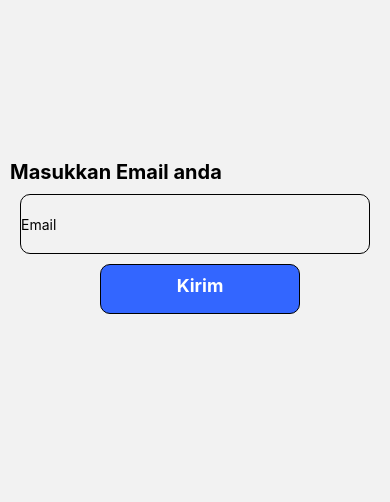
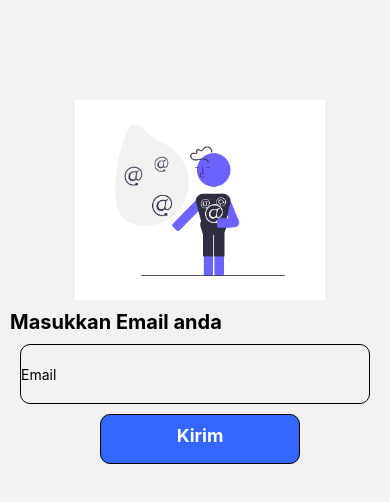
Before and after one commit to Tiberlium/XploreNias, a React Native app: screen /Splash in a window 390 px wide. Shown: the top 502 px of the page. Built offline with nearby package versions, Linux system fonts and the light colour scheme.

Commit message:
perubahan data

```diff
--- a/App.js
+++ b/App.js
@@ -1,15 +1,27 @@
 import React from 'react';
-import { NavigationContainer } from '@react-navigation/native';
-import { createNativeStackNavigator } from '@react-navigation/native-stack';
-import { Splash,Login,Register,Detail,Dashboard,User,Passrecovery } from './src/screen';
+import {NavigationContainer} from '@react-navigation/native';
+import {createNativeStackNavigator} from '@react-navigation/native-stack';
+import {
+  Splash,
+  Login,
+  Register,
+  Detail,
+  Dashboard,
+  User,
+  Passrecovery,
+} from './src/screen';
 import Profile from './src/component/Profile';
 const tab = createNativeStackNavigator();
 
 export default function App() {
   return (
-    <NavigationContainer>
+    <NavigationContainer style={{backgroundColor: 'white'}}>
       <tab.Navigator>
-        <tab.Screen name="Splash" component={Passrecovery} options={{headerShown:false}}/>
+        <tab.Screen
+          name="Splash"
+          component={Passrecovery}
+          options={{headerShown: false}}
+        />
       </tab.Navigator>
     </NavigationContainer>
   );
--- a/index.js
+++ b/index.js
@@ -4,10 +4,12 @@ import {Provider as PaperProvider} from 'react-native-paper';
 import App from './App';
 import {name as appName} from './app.json';
 
+
+
 export default function Main() {
   return (
     <PaperProvider>
-      <App />
+       <App />
     </PaperProvider>
   );
 }
--- a/src/screen/Passrecovery/index.js
+++ b/src/screen/Passrecovery/index.js
@@ -5,6 +5,7 @@ import {
   StyleSheet,
   TextInput,
   TouchableOpacity,
+  Image,
 } from 'react-native';
 import Auth from '@react-native-firebase/auth';
 
@@ -22,6 +23,7 @@ export default function Passrecovery() {
 
   return (
     <View style={styles.wrap}>
+      <Image source={require('../../asset/Image/Email.png')} style={styles.img}/>
       <Text style={styles.txt}>Masukkan Email anda</Text>
       <TextInput
         placeholder="Email"
@@ -37,7 +39,8 @@ export default function Passrecovery() {
 }
 
 const styles = StyleSheet.create({
-  wrap: {marginVertical: 150},
+  wrap: {marginVertical: 100},
+  img:{height:200,width:250,marginHorizontal:75},
   txt: {fontWeight: 'bold', fontSize: 20, padding: 10},
   txtInput: {
     borderColor: 'black',
```
Also changed, not shown: src/asset/Image/Email.png (added).
